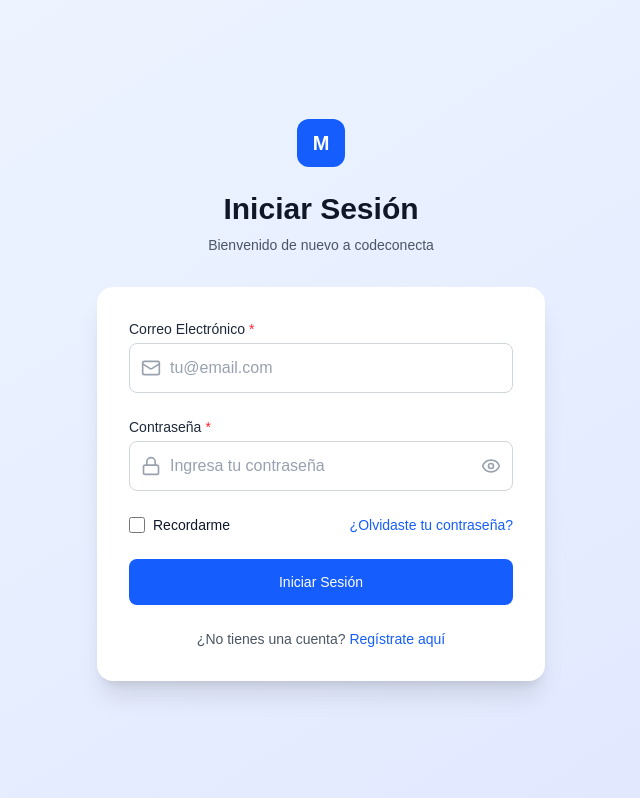
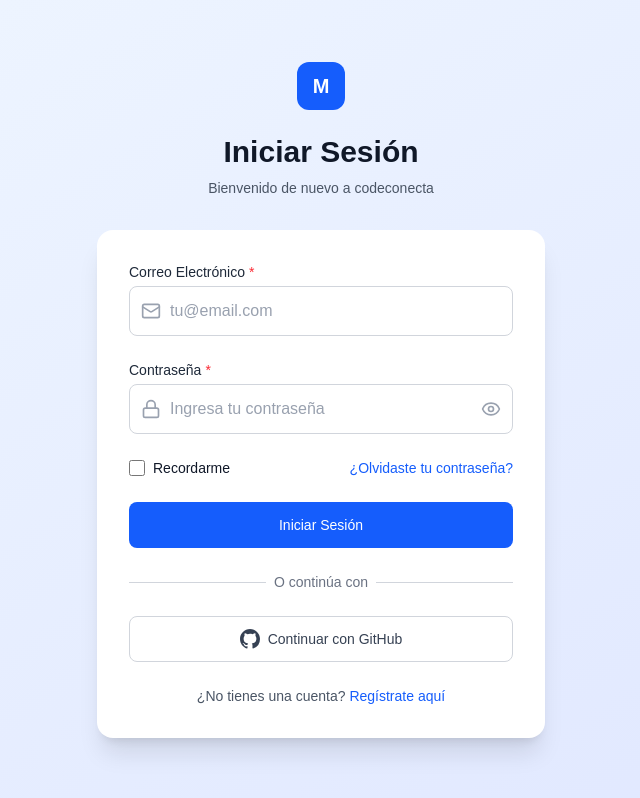
Before and after one commit to AgustinGonzalez1/challenge-itrock, a Next.js app: page /auth/login in a window 1280 px wide. Shown: the whole page, without its empty margins (319-959 px from the left). Built offline with nearby package versions, Linux system fonts and the light colour scheme; no server answers.

Commit message:
feat(auth): add GitHub sign-in option to login form

```diff
--- a/src/app/api/auth/[...nextauth]/route.ts
+++ b/src/app/api/auth/[...nextauth]/route.ts
@@ -1,5 +1,6 @@
 import NextAuth from 'next-auth';
 import CredentialsProvider from 'next-auth/providers/credentials';
+import GitHubProvider from 'next-auth/providers/github';
 import { NextAuthOptions } from 'next-auth';
 import { store } from '@/store';
 
@@ -37,6 +38,10 @@ export const authOptions: NextAuthOptions = {
         return null;
       },
     }),
+    GitHubProvider({
+      clientId: process.env.GITHUB_CLIENT_ID!,
+      clientSecret: process.env.GITHUB_CLIENT_SECRET!,
+    }),
   ],
   session: {
     strategy: 'jwt',
--- a/src/components/ui/login-form/index.tsx
+++ b/src/components/ui/login-form/index.tsx
@@ -126,6 +126,34 @@ const LoginForm = ({ isLoading = false }: LoginFormProps) => {
           </button>
         </div>
 
+        {/* Divider */}
+        <div className="relative">
+          <div className="absolute inset-0 flex items-center">
+            <div className="w-full border-t border-gray-300" />
+          </div>
+          <div className="relative flex justify-center text-sm">
+            <span className="bg-white px-2 text-gray-500">O continúa con</span>
+          </div>
+        </div>
+
+        {/* GitHub button */}
+        <div>
+          <button
+            type="button"
+            onClick={() => signIn('github')}
+            className="group relative flex w-full justify-center rounded-lg border border-gray-300 bg-white px-4 py-3 text-sm font-medium text-gray-700 transition-colors hover:bg-gray-50 focus:ring-2 focus:ring-gray-500 focus:ring-offset-2 focus:outline-none"
+          >
+            <svg className="mr-2 h-5 w-5" fill="currentColor" viewBox="0 0 20 20">
+              <path
+                fillRule="evenodd"
+                d="M10 0C4.477 0 0 4.484 0 10.017c0 4.425 2.865 8.18 6.839 9.504.5.092.682-.217.682-.483 0-.237-.008-.868-.013-1.703-2.782.605-3.369-1.343-3.369-1.343-.454-1.158-1.11-1.466-1.11-1.466-.908-.62.069-.608.069-.608 1.003.07 1.531 1.032 1.531 1.032.892 1.53 2.341 1.088 2.91.832.092-.647.35-1.088.636-1.338-2.22-.253-4.555-1.113-4.555-4.951 0-1.093.39-1.988 1.029-2.688-.103-.253-.446-1.272.098-2.65 0 0 .84-.27 2.75 1.026A9.564 9.564 0 0110 4.844c.85.004 1.705.115 2.504.337 1.909-1.296 2.747-1.027 2.747-1.027.546 1.379.203 2.398.1 2.651.64.7 1.028 1.595 1.028 2.688 0 3.848-2.339 4.695-4.566 4.942.359.31.678.921.678 1.856 0 1.338-.012 2.419-.012 2.747 0 .268.18.58.688.482A10.019 10.019 0 0020 10.017C20 4.484 15.522 0 10 0z"
+                clipRule="evenodd"
+              />
+            </svg>
+            Continuar con GitHub
+          </button>
+        </div>
+
         {/* Register link */}
         <div className="text-center">
           <p className="text-sm text-gray-600">
```
